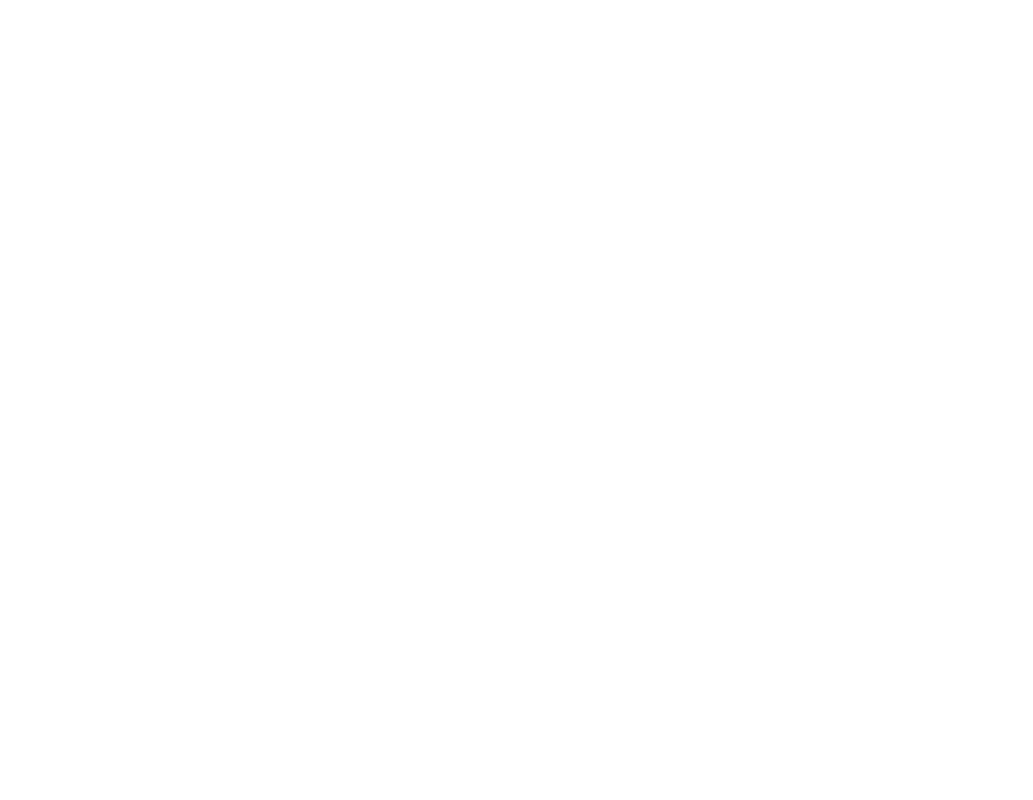
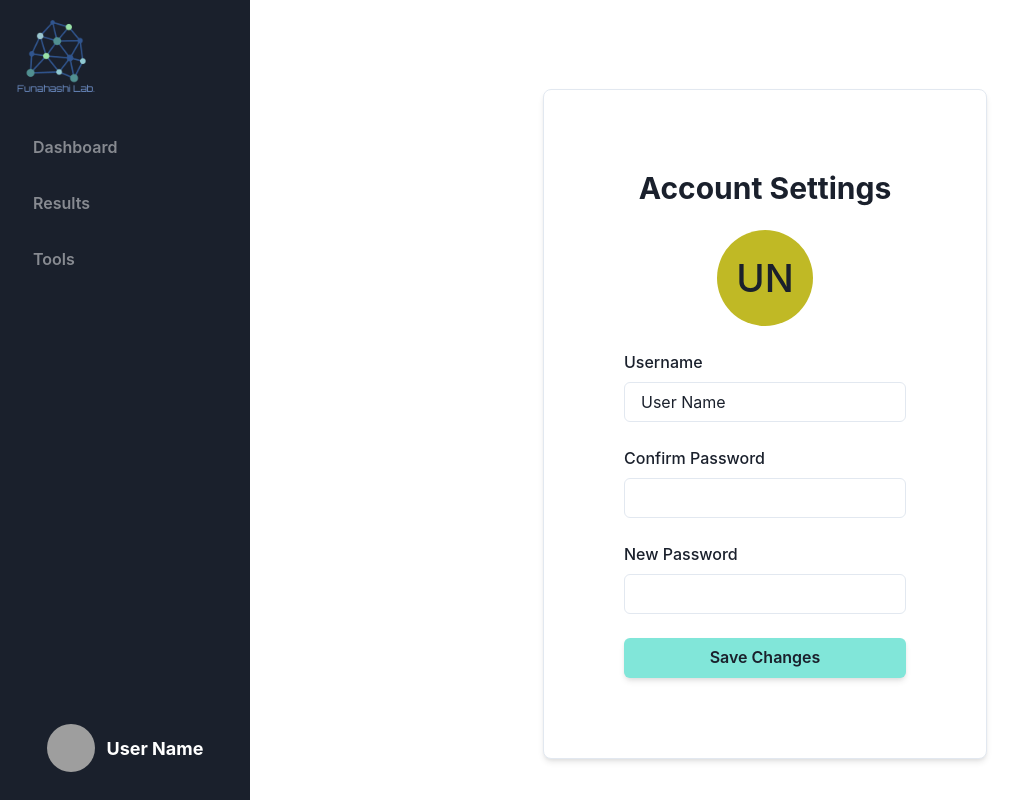
Before and after one commit to nometoko/JudgeServerforEducation, a React (Vite) app in the folder frontend/: page /account in a window 1280 px wide. Before the commit this address had no page. Shown: the whole page, without its empty margins (0-1033 px from the left). Built offline with nearby package versions, Linux system fonts and the light colour scheme; grey boxes are pictures that could not be loaded.

Commit message:
with login画面

```diff
--- a/frontend/src/App.tsx
+++ b/frontend/src/App.tsx
@@ -11,8 +11,10 @@ import {
 import Login from "./routes/Login";
 
 import DashboardPage from "./routes/Dashboard";
-import Submission from "./routes/Problem"
 import Problem from './routes/Problem';
+import Account from './routes/Account';
+import NotFound from './routes/NotFound';
+
 
 // import Dashboard from './routes/Dashboard';
 
@@ -28,8 +30,9 @@ const App: React.FC = () => {
           <Route path="/dashboard" element={<DashboardPage />} />
           <Route path="/problem/:problemId" element={<Problem />} />
           <Route path="/test" />
+          <Route path="/account" element={<Account />} />
           <Route path="/" element={<Navigate to="/login" />} />
-          {/* <Route path="/*" element={<NotFound />} /> */}
+          <Route path="/*" element={<NotFound />} />
 
 
         </Routes>
--- a/frontend/src/components/CardList.tsx
+++ b/frontend/src/components/CardList.tsx
@@ -1,6 +1,6 @@
-import { useState } from 'react';
+import { useState, useEffect } from 'react';
 import { Stack, Checkbox } from '@chakra-ui/react';
-import { Card, CardHeader, CardBody, Heading, Text, Icon, SimpleGrid } from '@chakra-ui/react';
+import { Card, CardHeader, CardBody, Heading, Text, Icon, SimpleGrid, Spacer } from '@chakra-ui/react';
 import { useNavigate } from "react-router-dom";
 import { MdLockClock, MdLockOpen } from "react-icons/md";
 import { GiPodium } from "react-icons/gi";
@@ -22,22 +22,31 @@ export interface CardListProps {
     data: problemWithStatus[];
 }
 
-// ✅ OpenDate でソートする関数
 const sortByOpenDate = (a: problemWithStatus, b: problemWithStatus): number => {
     return new Date(a.Problem.OpenDate).getTime() - new Date(b.Problem.OpenDate).getTime();
 };
 
 export const CardList = ({ data }: CardListProps) => {
-    // ✅ `data` を OpenDate でソート
     data = data.sort(sortByOpenDate);
-
     const check_list = ["完了済みの課題も表示する", "未公開の課題も表示する"];
     const [checkedItems, setCheckedItems] = useState(new Array(check_list.length).fill(false));
     const navigate = useNavigate();
 
+    const calculateRemainingTime = (closeDate: string) => {
+        const now = new Date();
+        const close = new Date(closeDate);
+        const diff = close.getTime() - now.getTime();
+
+        const absDiff = Math.abs(diff);
+        const hours = Math.floor(absDiff / (1000 * 60 * 60));
+        const minutes = Math.floor((absDiff % (1000 * 60 * 60)) / (1000 * 60));
+        const seconds = Math.floor((absDiff % (1000 * 60)) / 1000);
+
+        return diff >= 0 ? `${hours}時間 ${minutes}分 ${seconds}秒` : `- ${hours}時間 ${minutes}分 ${seconds}秒`;
+    };
+
     return (
         <>
-            {/* ✅ フィルタリングのチェックボックス */}
             <Stack spacing={5} direction='row'>
                 {check_list.map((check, index) => (
                     <Checkbox
@@ -50,21 +59,29 @@ export const CardList = ({ data }: CardListProps) => {
                 ))}
             </Stack>
 
-            {/* ✅ カード一覧 */}
             <Stack mt={8}>
-                <SimpleGrid columns={{ sm: 2, md: 3, lg: 4 }} spacing="20px">
+                <SimpleGrid columns={{ sm: 1, md: 2, lg: 3 }} spacing="20px">
                     {data.map((pws) => {
-                        // ✅ チェックボックスの状態に応じたフィルタリング
                         if (pws.Status && !checkedItems[0]) return null;
                         if (new Date() < new Date(pws.Problem.OpenDate) && !checkedItems[1]) return null;
+
+                        const [remainingTime, setRemainingTime] = useState(calculateRemainingTime(pws.Problem.CloseDate));
+
+                        useEffect(() => {
+                            const timer = setInterval(() => {
+                                setRemainingTime(calculateRemainingTime(pws.Problem.CloseDate));
+                            }, 1000);
+                            return () => clearInterval(timer);
+                        }, []);
 
                         return (
                             <Card
                                 key={pws.Problem.Id}
                                 boxShadow={'dark-lg'}
-                                cursor="pointer" // ✅ クリック可能なカーソル
-                                _hover={{ transform: "scale(1.05)", transition: "0.2s" }} // ✅ ホバー時のアニメーション
-                                onClick={() => navigate("/Submission/${pws.Problem.Id}")} // ✅ カード自体がクリック可能
+                                cursor="pointer"
+                                _hover={{ transform: "scale(1.05)", transition: "0.2s" }}
+                                onClick={() => navigate(`/Problem/${pws.Problem.Id}`)}
+                                width="100%"
                             >
                                 <CardHeader>
                                     <Heading size='md'>
@@ -80,6 +97,12 @@ export const CardList = ({ data }: CardListProps) => {
                                     <Text fontWeight={"bold"}>
                                         <Icon as={MdLockClock} w={5} h={5} mr="5px" />
                                         {new Date(pws.Problem.CloseDate).toLocaleString()}
+                                    </Text>
+                                    <br />
+                                    <Text fontWeight={"bold"} color={remainingTime.includes('-') ? "red.500" : "black"}>
+                                        締切まであと
+                                        <br />
+                                        {remainingTime}
                                     </Text>
                                     {pws.Status && (
                                         <Text
@@ -102,7 +125,7 @@ export const CardList = ({ data }: CardListProps) => {
                         );
                     })}
                 </SimpleGrid>
-            </Stack>
+            </Stack >
         </>
     );
 };
--- a/frontend/src/components/DefaultLayout.tsx
+++ b/frontend/src/components/DefaultLayout.tsx
@@ -1,4 +1,4 @@
-import { ChakraProvider, Box, Flex, VStack, Button, Image, theme } from "@chakra-ui/react";
+import { ChakraProvider, Box, Flex, VStack, Button, Image, Avatar, Text, theme } from "@chakra-ui/react";
 import React, { ReactNode } from 'react';
 import { useNavigate } from "react-router-dom";
 
@@ -10,22 +10,39 @@ export const DefaultLayout: React.FC<DefaultLayoutProps> = ({ children }) => {
     const navigate = useNavigate();
 
     return (
-        // <ChakraProvider >
+        <ChakraProvider >
             <Flex w="100vw" h="100vh">
                 {/* ✅ 左側の固定サイドバー */}
-            <Box w="250px" h="100vh" bg="gray.800" color="white" p={4}>
+                <Box w="250px" h="100vh" bg="gray.800" color="white" p={4} display="flex" flexDirection="column" justifyContent="space-between">
                     <VStack spacing={4} align="stretch">
-                    <Image src="../../img/funalab.png" alt="funalab logo" boxSize="80px" mb={4} />
-                    <Button variant="ghost" colorScheme="whiteAlpha" onClick={() => navigate("/dashboard")}>
+                        <a href="https://fun.bio.keio.ac.jp/" target="_blank" rel="noopener noreferrer">
+                            <Image src="../../img/funalab.png" alt="funalab logo" boxSize="80px" mb={4} cursor="pointer" />
+                        </a>
+                        <Button variant="ghost" colorScheme="whiteAlpha" onClick={() => navigate("/dashboard")} justifyContent={"flex-start"}>
                             Dashboard
                         </Button>
-                    <Button variant="ghost" colorScheme="whiteAlpha" onClick={() => navigate("/results")}>
+                        <Button variant="ghost" colorScheme="whiteAlpha" onClick={() => navigate("/results")} justifyContent={"flex-start"}>
                             Results
                         </Button>
-                    <Button variant="ghost" colorScheme="whiteAlpha" onClick={() => navigate("/tools")}>
+                        <Button variant="ghost" colorScheme="whiteAlpha" onClick={() => navigate("/tools")} justifyContent={"flex-start"}>
                             Tools
                         </Button>
                     </VStack>
+
+                    {/* ✅ アカウント情報（並列表示 & Box全体がボタン） */}
+                    <Box
+                        display="flex"
+                        alignItems="center"
+                        justifyContent="center"
+                        borderRadius="md"
+                        p={3}
+                        cursor="pointer"
+                        onClick={() => navigate("/account")}
+                        _hover={{ bg: "gray.600" }}
+                    >
+                        <Avatar name="User Name" src="../../img/user-avatar.png" size="md" mr={3} />
+                        <Text fontSize="lg" fontWeight="bold">User Name</Text>
+                    </Box>
                 </Box>
 
                 {/* ✅ 右側のスクロール可能なメインコンテンツ */}
@@ -33,7 +50,7 @@ export const DefaultLayout: React.FC<DefaultLayoutProps> = ({ children }) => {
                     {children}
                 </Box>
             </Flex>
-        // </ChakraProvider>
+        </ChakraProvider>
     );
 };
 
--- /dev/null
+++ b/frontend/src/routes/Account.tsx
@@ -0,0 +1,94 @@
+import { useState } from "react";
+import {
+    Box,
+    Button,
+    Container,
+    FormControl,
+    FormLabel,
+    Heading,
+    Input,
+    Flex,
+    VStack,
+    Text,
+    Avatar,
+} from "@chakra-ui/react";
+import { DefaultLayout } from "../components/DefaultLayout";
+import { useNavigate } from "react-router-dom";
+
+const Account = () => {
+    const [username, setUsername] = useState("User Name");
+    const [email, setEmail] = useState("user@example.com");
+    const [password, setPassword] = useState("");
+    const [confirmPassword, setConfirmPassword] = useState("");
+    const [error, setError] = useState("");
+    const navigate = useNavigate();
+
+    const handleSave = () => {
+        if (password !== confirmPassword) {
+            setError("Passwords do not match");
+            return;
+        }
+        setError("");
+        alert("Account information updated successfully");
+    };
+
+    return (
+        <DefaultLayout>
+            <Flex h="100vh" align="center" justify="center">
+                <Box p="20" borderWidth="1px" borderRadius="lg" boxShadow="md" bg="white">
+                    <VStack spacing="6">
+                        <Heading size="lg" textAlign="center">
+                            Account Settings
+                        </Heading>
+                        <Avatar name={username} size="xl" />
+                        <FormControl>
+                            <FormLabel>Username</FormLabel>
+                            <Input
+                                type="text"
+                                value={username}
+                                onChange={(e) => setUsername(e.target.value)}
+                            />
+                        </FormControl>
+                        {/* <FormControl>
+                            <FormLabel>Email</FormLabel>
+                            <Input
+                                type="email"
+                                value={email}
+                                onChange={(e) => setEmail(e.target.value)}
+                            />
+                        </FormControl> */}
+                        <FormControl>
+                            <FormLabel>Confirm Password</FormLabel>
+                            <Input
+                                type="password"
+                                value={confirmPassword}
+                                onChange={(e) => setConfirmPassword(e.target.value)}
+                            />
+                        </FormControl>
+                        <FormControl>
+                            <FormLabel>New Password</FormLabel>
+                            <Input
+                                type="password"
+                                value={password}
+                                onChange={(e) => setPassword(e.target.value)}
+                            />
+                        </FormControl>
+                        {error && <Text color="red.500">{error}</Text>}
+                        <Button
+                            bg="#81E6D9"
+                            width="full"
+                            shadow="md"
+                            onClick={handleSave}
+                            _hover={{ bg: "#38B2AC" }}
+                        >
+                            Save Changes
+                        </Button>
+                    </VStack>
+                </Box>
+
+            </Flex>
+        </DefaultLayout>
+    );
+};
+
+export default Account;
--- /dev/null
+++ b/frontend/src/routes/NotFound.tsx
@@ -0,0 +1,16 @@
+import { useNavigate } from "react-router-dom";
+import {
+    Text,
+} from "@chakra-ui/react";
+import DefaultLayout from "@/components/DefaultLayout";
+
+const NotFound = () => {
+    return (
+        <DefaultLayout>
+            <Text>
+                NotFound
+            </Text>
+        </DefaultLayout>
+    )
+}
+export default NotFound;
```
Lines whose indentation alone changed are shown as unchanged.
